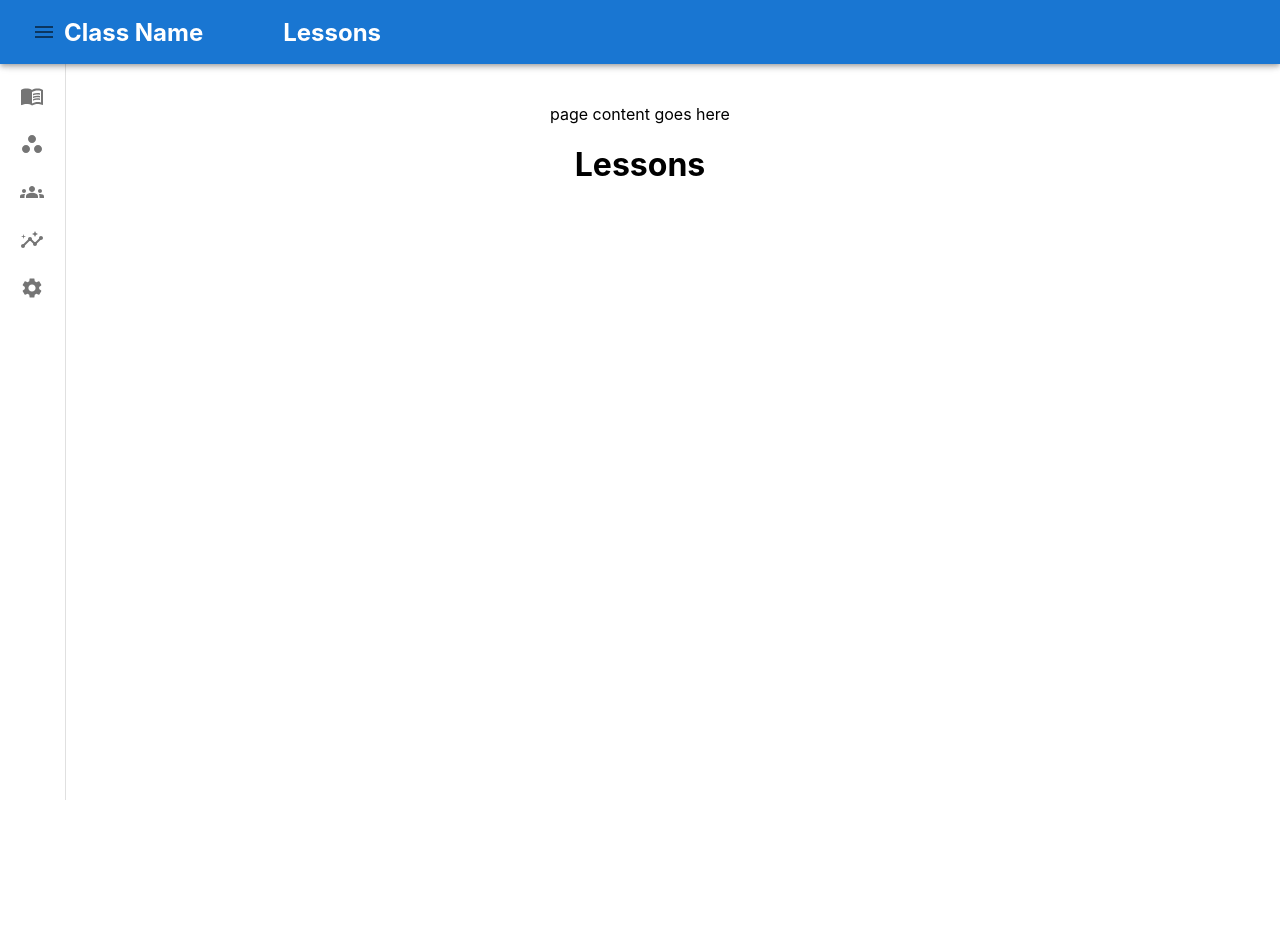
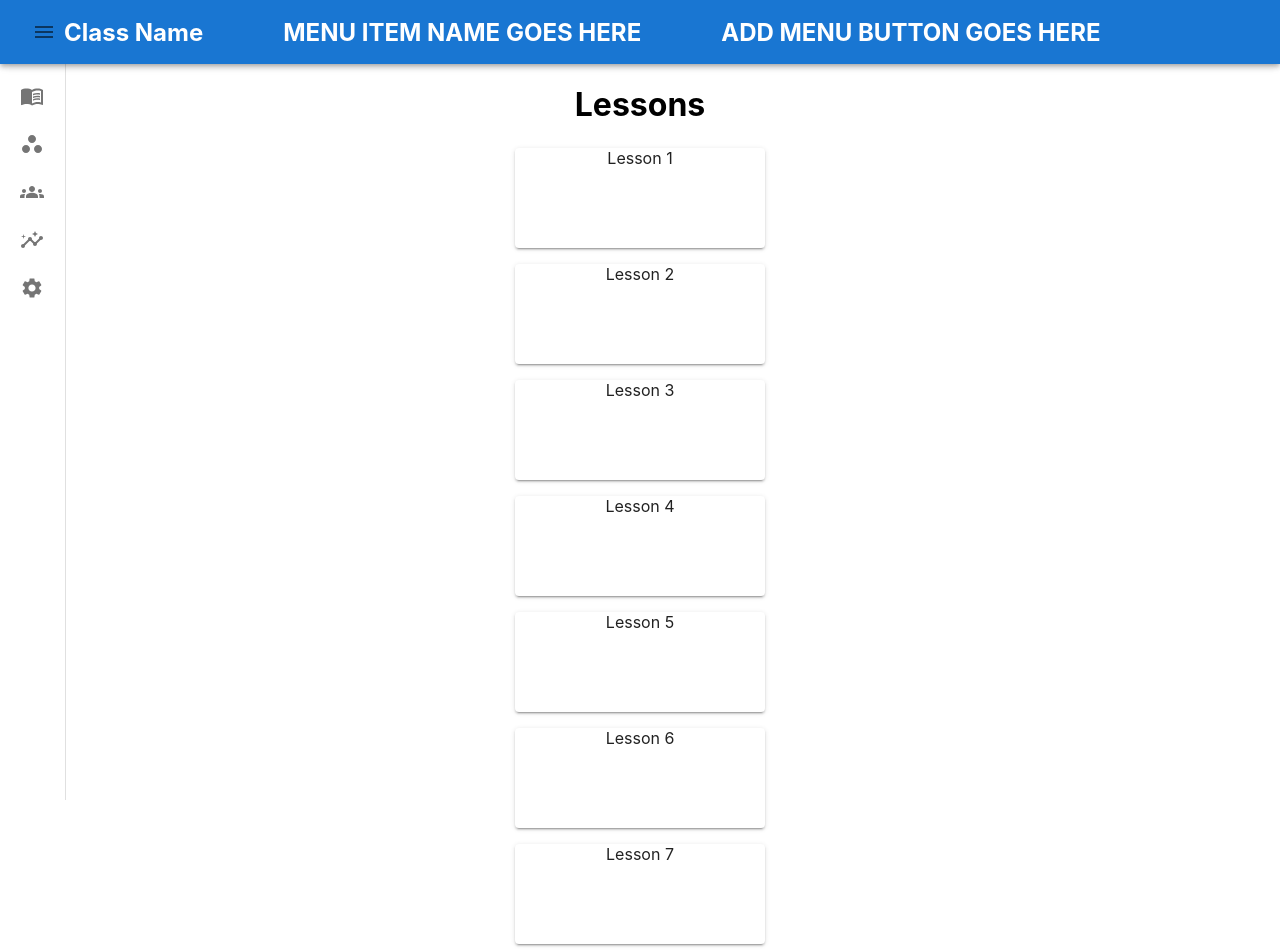
Before and after one commit to breeatoomey/instructor-app, a React (Create React App) app in the folder client/: page /lessons in a window 1280 px wide. Shown: the top 952 px of the page. Before the commit the page ends 800 px from the top, so only its background shows below. Built offline with nearby package versions, Linux system fonts and the light colour scheme.

Commit message:
reformatting some things

```diff
--- a/client/src/App.tsx
+++ b/client/src/App.tsx
@@ -1,8 +1,8 @@
 import { BrowserRouter as Router, Routes, Route } from 'react-router-dom'
-import Login from './Components/Login/Login.js'
+import Login from './Components/Login/Login.jsx'
 import Dashboard from './Components/DashBoard/Dashboard.js'
 import Home from './Components/DashBoard/DashboardComponents/Home.tsx'
-import StudentPerformance from './Components/DashBoard/DashboardComponents/StudentPerformance.js'
+import StudentPerformance from './Components/ClassPage/Pages/StudentPerformance.jsx'
 import Setting from './Components/DashBoard/DashboardComponents/Setting.js'
 // import Navbar from './Components/DashBoard/Navbar.jsx'
 import React from 'react'
@@ -10,12 +10,13 @@ import React from 'react'
 import Lessons from './Components/ClassPage/Pages/Lessons.jsx'
 import AddLessons from './Components/ClassPage/Pages/AddLessons.jsx'
 import EditKnowledgeGraph from './Components/ClassPage/Pages/EditKnowledgeGraph.jsx'
-import Roster from './Components/ClassPage/Pages/roster.jsx'
+import Roster from './Components/ClassPage/Pages/Roster.jsx'
 import ClassroomSettings from './Components/ClassPage/Pages/ClassroomSettings.jsx'
 
 // stuff using MUI
 import Navbar from './Components/NewNavbar.jsx'
 import SideMenu from './Components/ClassPage/SideMenu/SideMenu.jsx'
+import { useState } from 'react'
 
 const items = [
   {
@@ -37,17 +38,17 @@ const items = [
 const handleSelectItem = (item: { id: string; title: string; backgroundImage: string }) => {
   console.log(item)
 }
-//const items = [];
 
 function App() {
+  const [isAuthenticated, setIsAuthenticated] = useState(false)
   return (
     <div className="App">
       <Router>
-        <Navbar />
-        <SideMenu />
+        {isAuthenticated ? <Navbar /> : ''}
+        {/* <SideMenu /> */}
         <Routes>
           {/* <Route path="/" element={<Dashboard />}></Route> */}
-          <Route path="/" element={<Login />} />
+          <Route path="/" element={<Login setAuthenticated={setIsAuthenticated} />} />
           <Route
             path="/home"
             element={<Home items={items} heading="My Classes" onSelectItem={handleSelectItem} />}
--- a/client/src/Components/ClassPage/Pages/ClassroomSettings.jsx
+++ b/client/src/Components/ClassPage/Pages/ClassroomSettings.jsx
@@ -1,9 +1,11 @@
-import React from "react";
+import React from 'react'
+import SideMenu from '../SideMenu/SideMenu'
 
 export default function ClassroomSettings() {
   return (
     <div className="classroomSettings">
+      <SideMenu />
       <h1> Classroom Settings </h1>
     </div>
-  );
+  )
 }
--- a/client/src/Components/ClassPage/Pages/EditKnowledgeGraph.jsx
+++ b/client/src/Components/ClassPage/Pages/EditKnowledgeGraph.jsx
@@ -1,9 +1,9 @@
 import { TextField, Stack, IconButton } from '@mui/material'
 import { Card, CardContent } from '@mui/material'
 import HelpIcon from '@mui/icons-material/Help'
-
 import { useState, useEffect } from 'react'
 import KnowledgeGraph from './Graph'
+import SideMenu from '../SideMenu/SideMenu'
 
 const EditKnowledgeGraph = () => {
   const [input, setInput] = useState(
@@ -135,6 +135,7 @@ const EditKnowledgeGraph = () => {
 
   return (
     <div className="editKnowledgeGraph">
+      <SideMenu />
       <h1> Edit Knowledge Graph </h1>
       <Stack direction="row" justifyContent="space-evenly" alignItems="flex-start" spacing={10}>
         {/* add Info icon for user input */}
--- a/client/src/Components/ClassPage/Pages/Lessons.jsx
+++ b/client/src/Components/ClassPage/Pages/Lessons.jsx
@@ -1,9 +1,97 @@
-import React from "react";
+import React from 'react'
+import SideMenu from '../SideMenu/SideMenu'
+import { Box, Paper, Typography } from '@mui/material'
 
-export default function Lessons() {
+// using mock data for now
+// TODO: fetch lessons from the server
+const mockLessons = [
+  {
+    title: 'Lesson 1',
+    description: 'This is the first lesson',
+    id: 1,
+  },
+  {
+    title: 'Lesson 2',
+    description: 'This is the second lesson',
+    id: 2,
+  },
+  {
+    title: 'Lesson 3',
+    description: 'This is the third lesson',
+    id: 3,
+  },
+  {
+    title: 'Lesson 4',
+    description: 'This is the fourth lesson',
+    id: 4,
+  },
+  {
+    title: 'Lesson 5',
+    description: 'This is the fifth lesson',
+    id: 5,
+  },
+  {
+    title: 'Lesson 6',
+    description: 'This is the sixth lesson',
+    id: 6,
+  },
+  {
+    title: 'Lesson 7',
+    description: 'This is the seventh lesson',
+    id: 7,
+  },
+  {
+    title: 'Lesson 8',
+    description: 'This is the eighth lesson',
+    id: 8,
+  },
+  {
+    title: 'Lesson 9',
+    description: 'This is the ninth lesson',
+    id: 9,
+  },
+  {
+    title: 'Lesson 10',
+    description: 'This is the tenth lesson',
+    id: 10,
+  },
+]
+
+const Lessons = () => {
   return (
     <div className="lessons">
+      <SideMenu></SideMenu>
       <h1>Lessons</h1>
+      {mockLessons.map((lesson, index) => {
+        return (
+          <Box
+            key={index}
+            sx={{
+              display: 'flex',
+              flexWrap: 'wrap',
+              justifyContent: 'center',
+            }}
+          >
+            <Paper
+              elevation={2}
+              sx={{
+                width: 250,
+                height: 100,
+                margin: 1,
+                '&:hover': {
+                  backgroundColor: '#f5f5f5',
+                  cursor: 'pointer',
+                },
+              }}
+              onClick={() => console.log(`Lesson ${lesson.id} clicked`)}
+            >
+              {lesson.title}
+            </Paper>{' '}
+          </Box>
+        )
+      })}
     </div>
-  );
+  )
 }
+
+export default Lessons
--- /dev/null
+++ b/client/src/Components/ClassPage/Pages/StudentPerformance.jsx
@@ -0,0 +1,13 @@
+import React from 'react'
+import SideMenu from '../SideMenu/SideMenu'
+
+const StudentPerformance = () => {
+  return (
+    <div>
+      <SideMenu />
+      <h1> Student Performance</h1>
+    </div>
+  )
+}
+
+export default StudentPerformance
--- a/client/src/Components/ClassPage/Pages/roster.jsx
+++ b/client/src/Components/ClassPage/Pages/roster.jsx
@@ -1,9 +1,10 @@
-import React from "react";
-
+import React from 'react'
+import SideMenu from '../SideMenu/SideMenu'
 export default function Roster() {
   return (
     <div className="roster">
+      <SideMenu />
       <h1>Roster</h1>
     </div>
-  );
+  )
 }
--- a/client/src/Components/ClassPage/SideMenu/SideMenu.jsx
+++ b/client/src/Components/ClassPage/SideMenu/SideMenu.jsx
@@ -95,11 +95,11 @@ const SideMenu = () => {
   const handleMenuClose = () => setIsSideMenuOpen(false)
 
   const sideMenuItems = [
-    { text: 'Lessons', icon: <LessonsIcon />, slug: 'lessons' },
-    { text: 'Knowledge Graph', icon: <KnowledgeGraphIcon />, slug: 'knowledge-graph' },
-    { text: 'Roster', icon: <RosterIcon />, slug: 'roster' },
-    { text: 'Class Performance', icon: <ClassPerformanceIcon />, slug: 'class-performance' },
-    { text: 'Class Settings', icon: <SettingsIcon />, slug: 'class-settings' },
+    { text: 'Lessons', icon: <LessonsIcon />, slug: '/lessons' },
+    { text: 'Knowledge Graph', icon: <KnowledgeGraphIcon />, slug: '/knowledge-graph' },
+    { text: 'Roster', icon: <RosterIcon />, slug: '/roster' },
+    { text: 'Class Performance', icon: <ClassPerformanceIcon />, slug: '/class-performance' },
+    { text: 'Class Settings', icon: <SettingsIcon />, slug: '/class-settings' },
   ]
   const navigate = useNavigate()
 
@@ -111,9 +111,9 @@ const SideMenu = () => {
             <Menu />
           </IconButton>
           <Stack direction="row" spacing={10} justifyContent="space-around">
-            {/* TODO: fix this later to have proper spacing */}
             <h2>Class Name</h2>
-            <h2>Lessons</h2>
+            <h2>MENU ITEM NAME GOES HERE</h2>
+            <h2>ADD MENU BUTTON GOES HERE</h2>
           </Stack>
         </Toolbar>
       </AppBar>
@@ -150,10 +150,7 @@ const SideMenu = () => {
           ))}
         </List>
       </Drawer>
-      <div>
-        <DrawerHeader />
-        page content goes here
-      </div>
+      <DrawerHeader />
     </div>
   )
 }
--- a/client/src/Components/DashBoard/DashboardComponents/Home.tsx
+++ b/client/src/Components/DashBoard/DashboardComponents/Home.tsx
@@ -1,49 +1,56 @@
-import React from "react";
-import "./Home.css";
-import NewClass from "./NewClass.js";
-import { useState } from "react";
+import React from 'react'
+import './Home.css'
+import NewClass from './NewClass.js'
+import { useState } from 'react'
+import Navbar from '../../NewNavbar.jsx'
+import { useNavigate } from 'react-router-dom'
 // import { handle } from "express/lib/application";
 
 interface Props {
-  items: { id: string; title: string; backgroundImage: string }[];
-  heading: string;
-  onSelectItem: (item: { id: string; title: string; backgroundImage: string }) => void;
+  items: { id: string; title: string; backgroundImage: string }[]
+  heading: string
+  onSelectItem: (item: { id: string; title: string; backgroundImage: string }) => void
 }
 
 export default function Home({ items, heading, onSelectItem }: Props) {
-  const [selectedIndex, setSelectedIndex] = useState(-1);
-  const [isNewClassActive, setIsNewClassActive] = useState(false);
-  const [newItems, setNewItems] = useState(items); // State for managing updated items list
+  const [selectedIndex, setSelectedIndex] = useState(-1)
+  const [isNewClassActive, setIsNewClassActive] = useState(false)
+  const [newItems, setNewItems] = useState(items) // State for managing updated items list
+  const navigate = useNavigate()
 
-  const handleNewClass = (newItem) => {
+  const handleNewClass = newItem => {
     // Function to handle creating a new class
-    setNewItems([...newItems, newItem]); // Add new item to the list
-    setIsNewClassActive(false); // Close the NewClass form after creation
-  };
+    setNewItems([...newItems, newItem]) // Add new item to the list
+    setIsNewClassActive(false) // Close the NewClass form after creation
+  }
 
   return (
     <>
+      {/* <Navbar /> */}
       <h1>{heading}</h1>
       <div className="container">
         {items.map((item, index) => (
+          // Make this a paper component
           <a
-            href={`/class/${item.id}`}
-            className={`list-group-item ${selectedIndex === index ? "active" : ""}`}
+            // href={`/class/${item.id}`}
+            className={`list-group-item ${selectedIndex === index ? 'active' : ''}`}
             key={item.id}
             onClick={() => {
-              setSelectedIndex(index);
-              onSelectItem(item);
+              // setSelectedIndex(index)
+              // onSelectItem(item)
+              navigate('/lessons')
             }}
             style={{ backgroundImage: `url(${item.backgroundImage})` }}
           >
             <span>{item.title}</span>
           </a>
         ))}
-        {isNewClassActive && <NewClass onSubmit={handleNewClass} />} {/* Pass handleNewClass as a prop */}
+        {isNewClassActive && <NewClass onSubmit={handleNewClass} />}{' '}
+        {/* Pass handleNewClass as a prop */}
         <a href="#" className="new-class-button" onClick={() => setIsNewClassActive(true)}>
           New Class
         </a>
       </div>
     </>
-  );
+  )
 }
--- a/client/src/Components/DashBoard/DashboardComponents/StudentPerformance.js
+++ /dev/null
@@ -1,3 +0,0 @@
-export default function StudentPerformance() {
-  return <h1> Student Performance</h1>;
-}
--- a/client/src/Components/Login/Login.js
+++ /dev/null
@@ -1,77 +0,0 @@
-import logoImage from "./../../assets/logo.png";
-import { useState } from "react";
-import axios from "axios";
-import "./Login.css";
-import { useNavigate, Link } from "react-router-dom";
-import Registration from "./../Registration/Registration.jsx";
-
-const API_ENDPOINT = "https://server-ivory-pi.vercel.app/api/user";
-
-function Login() {
-  const [isLoggedIn, setIsLoggedIn] = useState(false);
-  const [showRegistration, setShowRegistration] = useState(false);
-  const navigate = useNavigate();
-
-  const handleSubmit = async (event) => {
-    event.preventDefault();
-    const username = event.target.username.value;
-    const password = event.target.password.value;
-    try {
-      const response = await apiCall(username, password);
-      if (response.data.success) {
-        setIsLoggedIn(true);
-        console.log("Login Success");
-        navigate("/dashboard");
-      } else {
-        console.error("Login Failed: ", response.data.message);
-      }
-    } catch (error) {
-      setIsLoggedIn(true);
-      navigate("/dashboard");
-      console.error("Login failed:", error);
-    }
-  };
-
-  const toggleRegistration = () => {
-    setShowRegistration(!showRegistration);
-  };
-
-  return (
-    <div className="login-container">
-      <img src={logoImage} alt="CodeLingo" width="200" height="200" />
-      <h1>CodeLingo</h1>
-      {!showRegistration ? (
-        <>
-          <h2>Log in to your Educator Account</h2>
-          <form onSubmit={handleSubmit}>
-            <label htmlFor="username">Username</label>
-            <input type="text" id="username" name="username" placeholder="Username" />
-            <label htmlFor="password">Password</label>
-            <input type="password" id="password" name="password" placeholder="Password" />
-            <button type="submit">Log In</button>
-          </form>
-          <p>
-            Don't have an account? <Link onClick={toggleRegistration}>Register</Link>
-          </p>
-        </>
-      ) : (
-        <>
-          <h2>Register</h2>
-          <Registration />
-          <p>
-            Already have an account? <Link onClick={toggleRegistration}>Login</Link>
-          </p>
-        </>
-      )}
-    </div>
-  );
-}
-
-const apiCall = () => {
-  axios.get(API_ENDPOINT).then((data) => {
-    console.log(data);
-  });
-  // return axios.post(API_ENDPOINT, { username, password }, { withCredentials: true });
-};
-
-export default Login;
--- /dev/null
+++ b/client/src/Components/Login/Login.jsx
@@ -0,0 +1,77 @@
+import logoImage from './../../assets/logo.png'
+import { useState } from 'react'
+import axios from 'axios'
+import './Login.css'
+import { useNavigate, Link } from 'react-router-dom'
+import Registration from '../Registration/Registration.jsx'
+
+const API_ENDPOINT = 'https://server-ivory-pi.vercel.app/api/user'
+
+const Login = ({ setAuthenticated }) => {
+  const [isLoggedIn, setIsLoggedIn] = useState(false)
+  const [showRegistration, setShowRegistration] = useState(false)
+  const navigate = useNavigate()
+
+  const handleSubmit = async event => {
+    event.preventDefault()
+    const username = event.target.username.value
+    const password = event.target.password.value
+    try {
+      const response = await apiCall(username, password)
+      if (response.data.success) {
+        setIsLoggedIn(true)
+        console.log('Login Success')
+        navigate('/dashboard')
+      } else {
+        console.error('Login Failed: ', response.data.message)
+      }
+    } catch (error) {
+      setAuthenticated(true)
+      navigate('/home')
+      console.error('Login failed:', error)
+    }
+  }
+
+  const toggleRegistration = () => {
+    setShowRegistration(!showRegistration)
+  }
+
+  return (
+    <div className="login-container">
+      <img src={logoImage} alt="CodeLingo" width="200" height="200" />
+      <h1>CodeLingo</h1>
+      {!showRegistration ? (
+        <>
+          <h2>Log in to your Educator Account</h2>
+          <form onSubmit={handleSubmit}>
+            <label htmlFor="username">Username</label>
+            <input type="text" id="username" name="username" placeholder="Username" />
+            <label htmlFor="password">Password</label>
+            <input type="password" id="password" name="password" placeholder="Password" />
+            <button type="submit">Log In</button>
+          </form>
+          <p>
+            Don't have an account? <Link onClick={toggleRegistration}>Register</Link>
+          </p>
+        </>
+      ) : (
+        <>
+          <h2>Register</h2>
+          <Registration />
+          <p>
+            Already have an account? <Link onClick={toggleRegistration}>Login</Link>
+          </p>
+        </>
+      )}
+    </div>
+  )
+}
+
+const apiCall = () => {
+  axios.get(API_ENDPOINT).then(data => {
+    console.log(data)
+  })
+  // return axios.post(API_ENDPOINT, { username, password }, { withCredentials: true });
+}
+
+export default Login
```
